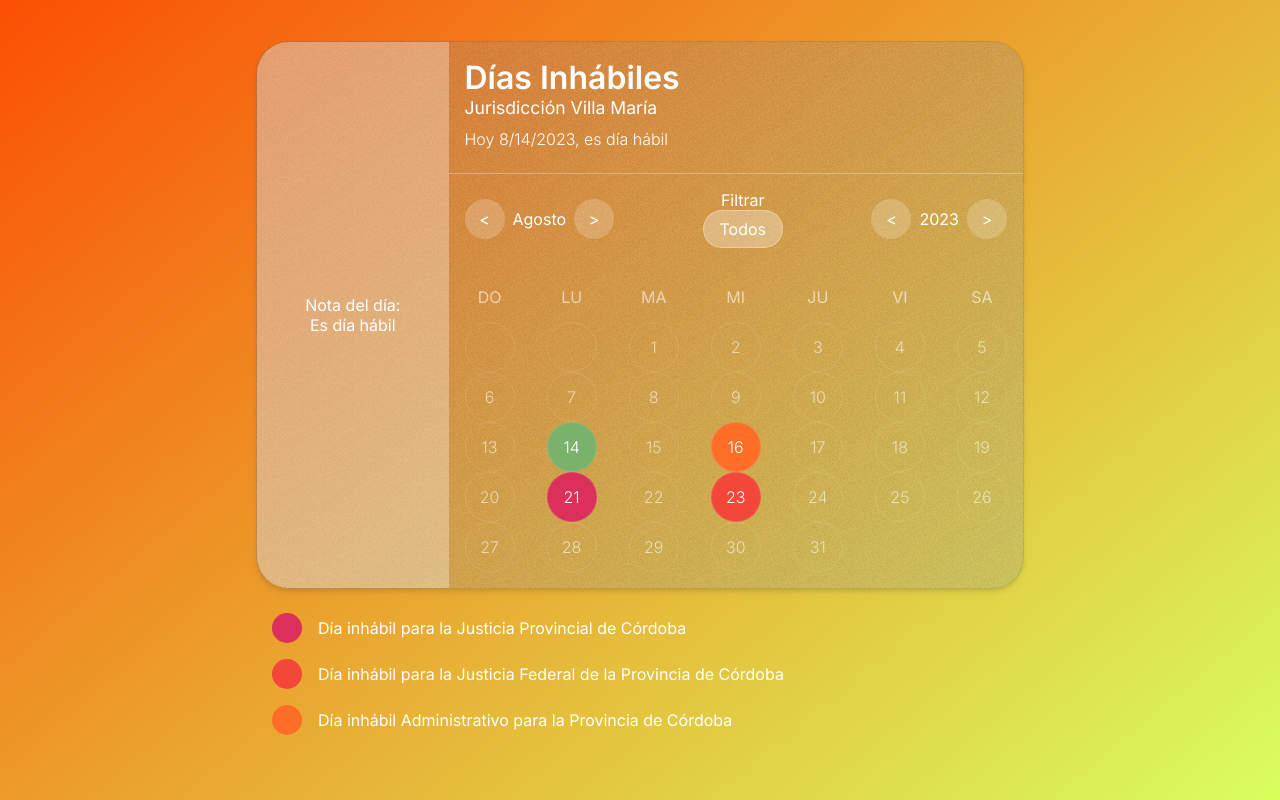
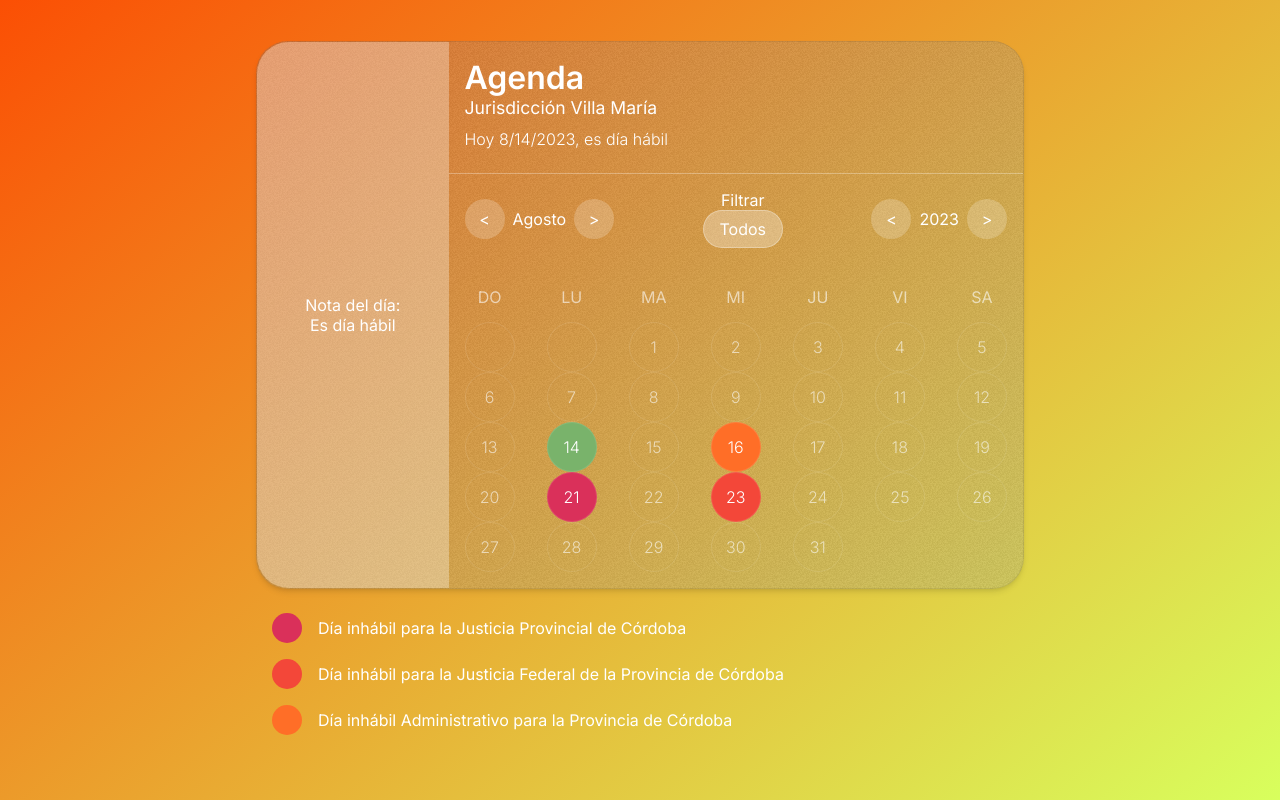
Before and after one commit to eneasbaroni/habiles, a React (Vite) app: page / in a window 1280 px wide. Built offline with nearby package versions, Linux system fonts and the light colour scheme.

Commit message:
Update Calendar.jsx

```diff
--- a/src/Components/Calendar/Calendar.jsx
+++ b/src/Components/Calendar/Calendar.jsx
@@ -78,7 +78,7 @@ const Calendar = () => {
         {dates[`${selectedDay}/${selectedMonth + 1}/${selectedYeard}`] !== undefined ? <h3>{dates[`${selectedDay}/${selectedMonth + 1}/${selectedYeard}`].reason}</h3> : <h3>Es día hábil</h3>}
       </div>
       <div className='calendarTitle'>
-        <h1>Días Inhábiles</h1>
+        <h1>Agenda</h1>
         <p>Jurisdicción Villa María</p>
         {dates[`${initialDay}/${initialMonth + 1}/${initialYear}`] !== undefined ? <h3>Hoy {today.toLocaleDateString()}: se conmemora {dates[`${initialDay}/${initialMonth + 1}/${initialYear}`].reason}</h3> : <h3>Hoy {today.toLocaleDateString()}, es día hábil</h3>}
       </div>
```
